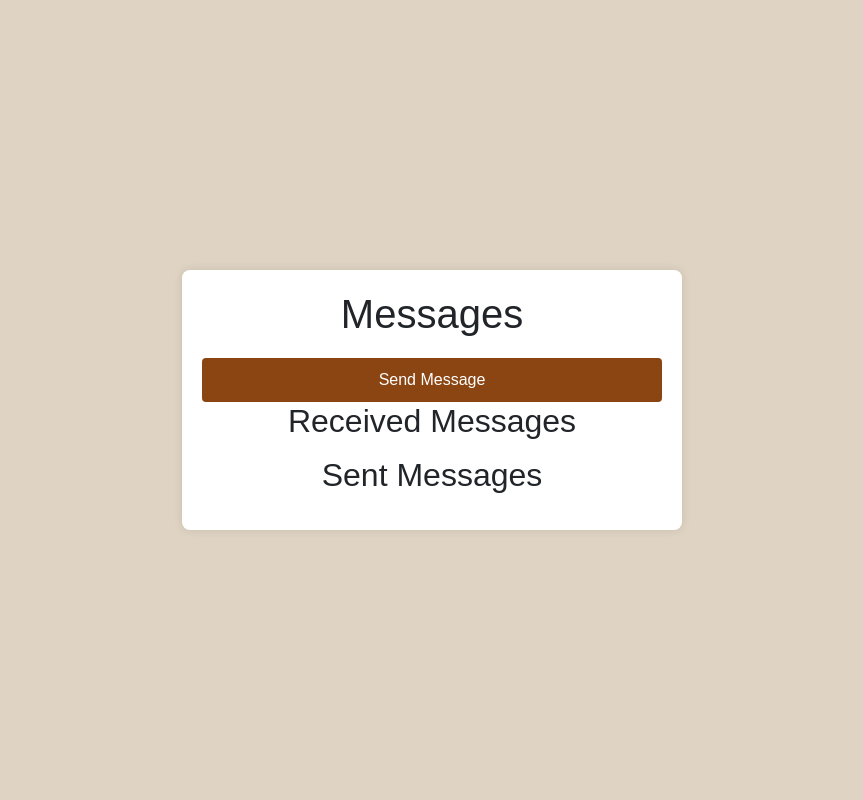
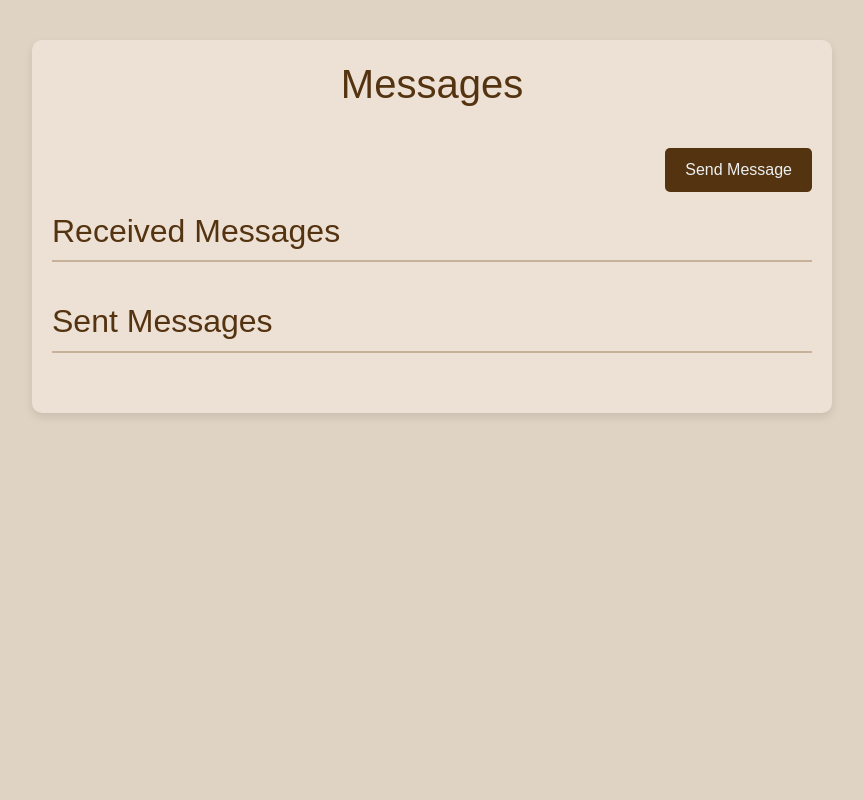
Before and after one commit to zyadwael/LMS, a Flask app: page /messages in a window 1280 px wide. Shown: the whole page, without its empty margins (208-1071 px from the left). Run offline with Flask 3, Linux system fonts and the light colour scheme; a user stored in the database is signed in; some libraries are stand-ins or nearby versions.

Commit message:
Update view_messages.html

```diff
--- a/templates/view_messages.html
+++ b/templates/view_messages.html
@@ -7,76 +7,89 @@
     <link rel="stylesheet" href="../static/css/bootstrap.min.css">
     <style>
         body {
+            background: #DFD3C3;
             font-family: Arial, sans-serif;
-            background-color: #DFD3C3;
             margin: 0;
             padding: 0;
-            display: flex;
-            justify-content: center;
-            align-items: center;
-            height: 100vh;
         }
+
         .container {
-            background-color: #fff;
+            max-width: 800px;
+            margin: 40px auto;
             padding: 20px;
-            border-radius: 8px;
-            box-shadow: 0 0 10px rgba(0, 0, 0, 0.1);
-            width: 300px;
+            background-color: #EDE0D4;
+            border-radius: 10px;
+            box-shadow: 0 4px 8px rgba(0, 0, 0, 0.1);
         }
 
         h1 {
+            color: #543310;
             text-align: center;
+            margin-bottom: 40px;
+        }
+
+        .message-section {
+            margin-bottom: 40px;
+        }
+
+        .message-section h2 {
+            color: #543310;
+            margin-bottom: 20px;
+            border-bottom: 2px solid #C7B198;
+            padding-bottom: 10px;
+        }
+
+        .message-list {
+            list-style: none;
+            padding: 0;
+        }
+
+        .message-list li {
+            background-color: #C7B198;
+            padding: 15px 20px;
+            margin: 10px 0;
+            border-radius: 8px;
+            box-shadow: 0 2px 4px rgba(0, 0, 0, 0.1);
+        }
+
+        .message-list li p {
+            margin: 5px 0;
+            color: #543310;
+        }
+
+        .message-list li p strong {
+            display: inline-block;
+            width: 60px;
+        }
+
+        .send-message-btn-container {
+            text-align: right;
             margin-bottom: 20px;
         }
 
-        .form-group {
-            margin-bottom: 15px;
+        .send-message-btn-container a {
+            display: inline-block;
+            padding: 10px 20px;
+            background-color: #543310;
+            color: #ecf0f1;
+            text-decoration: none;
+            border-radius: 5px;
+            transition: background-color 0.3s ease;
         }
 
-        label {
-            display: block;
-            margin-bottom: 5px;
+        .send-message-btn-container a:hover {
+            background-color: #6b4427;
         }
-
-        input, button {
-            width: 100%;
-            padding: 8px;
-            box-sizing: border-box;
-        }
-
-
-        .button {
-            width: 100%;
-            padding: 10px;
-            background-color: #8B4513;
-            border: none;
-            color: #fff;
-            border-radius: 4px;
-            cursor: pointer;
-        }
-        button:hover {
-            background-color: #A0522D;
-        }
-        .container {
-          background-color: #fff;
-          padding: 20px;
-          border-radius: 8px;
-          box-shadow: 0 0 10px rgba(0, 0, 0, 0.1);
-          width: 500px;  /* Adjust width as needed */
-          text-align: center;
-          height: auto;
-          /* Enable overflow scrolling for the container */
-          overflow-y: auto;
-        }
-
     </style>
 </head>
 <body>
     <div class="container">
         <h1>Messages</h1>
-        <a href="/send_message">
-            <button class="button"> Send Message</button>
-        </a>
+
+        <div class="send-message-btn-container">
+            <a href="/send_message">Send Message</a>
+        </div>
+
         <div class="message-section">
             <h2>Received Messages</h2>
             <ul class="message-list">
```
